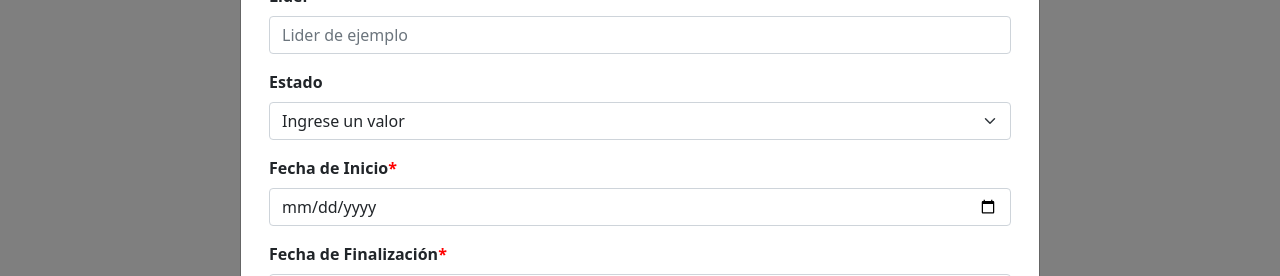
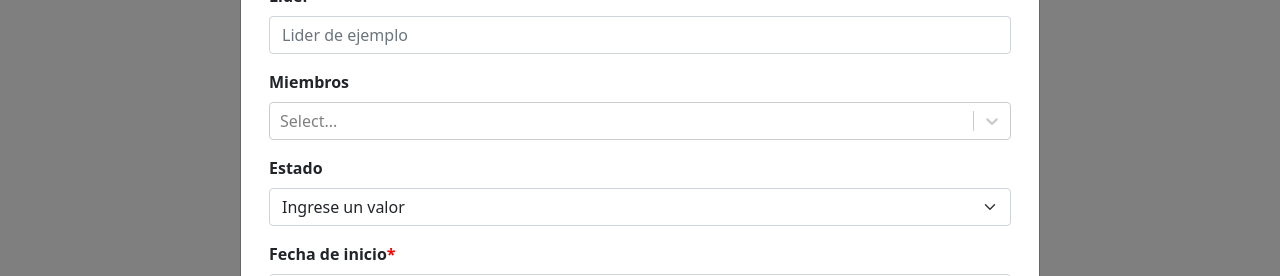
Before and after one commit to julitaras/front-anInfo, a React (Create React App) app: page /projects in a window 1280 px wide. Both pictures are taken after a click on the button "Crear proyecto". Shown: the part 326-602 px from the top of the page. Built offline with nearby package versions, Linux system fonts and the light colour scheme; no server answers.

Commit message:
Falta ver el edit del proyecto y obtener los nombres de los empleados

```diff
--- a/src/components/form/ProjectForm.js
+++ b/src/components/form/ProjectForm.js
@@ -1,16 +1,18 @@
-import React, { useState, useEffect } from "react";
+import React, { useState, useEffect, useLayoutEffect } from "react";
 import { compose } from "redux";
 import withParams from "../../hoc/withParams";
 import withLocation from "../../hoc/withLocation";
 import { Form, FormGroup, Input, Label } from "reactstrap";
 import { Breadcrumb, Container, Modal, Button } from "react-bootstrap";
-
 import ProjectService from "../../service/ProjectService";
+import Select from "react-select";
+import EmployeeService from "../../service/EmployeeService";
 
 const initialValue = {
   name: "",
   description: "",
   leader: "",
+  members: [],
   state: "",
   start_date: "",
   finish_date: "",
@@ -19,6 +21,18 @@ const initialValue = {
 
 const ProjectForm = (props) => {
   const { closeModalHandler, setProjects, type, project } = props;
+  const [employees, setEmployees] = useState([]);
+  const [employeesOptions, setEmployeesOptions] = useState([]);
+
+  useLayoutEffect(() => {
+    EmployeeService.getEmployees()
+      .then((res) => {
+        setEmployees(res.data);
+        setEmployeesOptions(getEmployeesOptions(res.data));
+      })
+      .catch((err) => console.error(err));
+  }, []);
+
   const [values, setValues] = useState(
     !project
       ? initialValue
@@ -30,11 +44,17 @@ const ProjectForm = (props) => {
           ),
         }
   );
+
   const setValuesHandler = (e) => {
     setValues({ ...values, [e.target.name]: e.target.value });
   };
 
+  const setValuesMembersHandler = (e) => {
+    setValues({ ...values, members: e });
+  };
+
   const submitHandler = (e) => {
+    console.log(values.members);
     e.preventDefault();
     if (type === "create") {
       ProjectService.createProject(values)
@@ -52,6 +72,14 @@ const ProjectForm = (props) => {
     }
 
     closeModalHandler();
+  };
+
+  const getEmployeesOptions = (employees) => {
+    var options = [];
+    employees.map((employee) =>
+      options.push({ value: employee.legajo, label: employee.Nombre })
+    );
+    return options;
   };
 
   return (
@@ -101,6 +129,25 @@ const ProjectForm = (props) => {
           </FormGroup>
 
           <FormGroup>
+            <Label for="members">Miembros</Label>
+            {/* <Input
+              type="select"
+              name="members"
+              id="members"
+              placeholder="Miembro de ejemplo"
+              value={values.members}
+              onChange={setValuesHandler}
+            > */}
+            <Select
+              options={employeesOptions}
+              isMulti
+              onChange={setValuesMembersHandler}
+              value={values.members}
+            />
+            {/* </Input> */}
+          </FormGroup>
+
+          <FormGroup>
             <Label for="Estado">Estado</Label>
             <Input
               type="select"
@@ -118,7 +165,7 @@ const ProjectForm = (props) => {
 
           {type == "edit" && (
             <FormGroup show={type == "edit"}>
-              <Label for="workedHours">Horas Trabajadas</Label>
+              <Label for="workedHours">Horas trabajadas</Label>
               <Input
                 type="number"
                 name="worked_hours"
@@ -131,7 +178,7 @@ const ProjectForm = (props) => {
 
           <FormGroup>
             <Label for="startDate">
-              Fecha de Inicio<span className="form-required">*</span>
+              Fecha de inicio<span className="form-required">*</span>
             </Label>
             <Input
               type="date"
@@ -145,7 +192,7 @@ const ProjectForm = (props) => {
 
           <FormGroup>
             <Label for="finishDate">
-              Fecha de Finalización<span className="form-required">*</span>
+              Fecha de finalización<span className="form-required">*</span>
             </Label>
             <Input
               type="date"
--- a/src/components/page/ProjectPage.js
+++ b/src/components/page/ProjectPage.js
@@ -4,7 +4,15 @@ import { DragDropContext, Droppable } from "react-beautiful-dnd";
 import withParams from "../../hoc/withParams";
 import withLocation from "../../hoc/withLocation";
 import { compose } from "redux";
-import { Container, Accordion, Card, Button, Modal } from "react-bootstrap";
+import {
+  Container,
+  Accordion,
+  Card,
+  Button,
+  Modal,
+  ListGroup,
+  Text,
+} from "react-bootstrap";
 import Header from "../Header";
 import Breadcrumbs from "../Breadcrumbs";
 import ProjectService from "../../service/ProjectService.js";
@@ -179,6 +187,8 @@ const ProjectPage = (props) => {
     setCreateTaskModalIsOpen(false);
   };
 
+  const getEmployeeInformation = () => {};
+
   return (
     <Container>
       <Header {...props} />
@@ -303,8 +313,9 @@ const ProjectPage = (props) => {
                         <Card.Body>
                           <Card.Title>Integrantes</Card.Title>
                           <Card.Text>
-                            Aca irian los integrantes *si tan solo los tuviera
-                            :( *
+                            {project?.members?.map((member, index) => (
+                              <p key={index}>{member}</p>
+                            ))}
                           </Card.Text>
                         </Card.Body>
                       </Card>
--- a/src/service/ProjectService.js
+++ b/src/service/ProjectService.js
@@ -20,6 +20,7 @@ class ProjectService {
         description: values.description,
         leader: values.leader,
         state: values.state,
+        members: values.members.map((member) => member.value.toString()),
         start_date: new Date(values.start_date),
         finish_date: new Date(values.finish_date),
         worked_hours: 0,
@@ -47,7 +48,7 @@ class ProjectService {
           name: values.name,
           description: values.description,
           leader: values.leader,
-          members: values.members,
+          members: values.members.map((member) => member.value.toString()),
           state: values.state,
           start_date: new Date(values.start_date),
           finish_date: new Date(values.finish_date),
```
